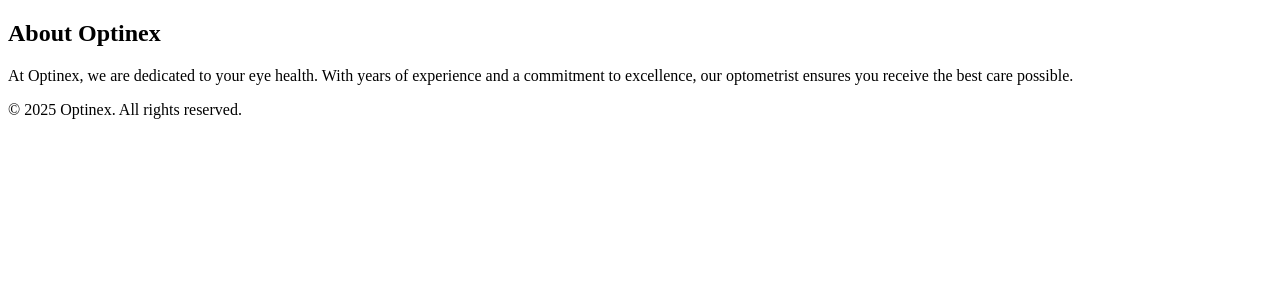
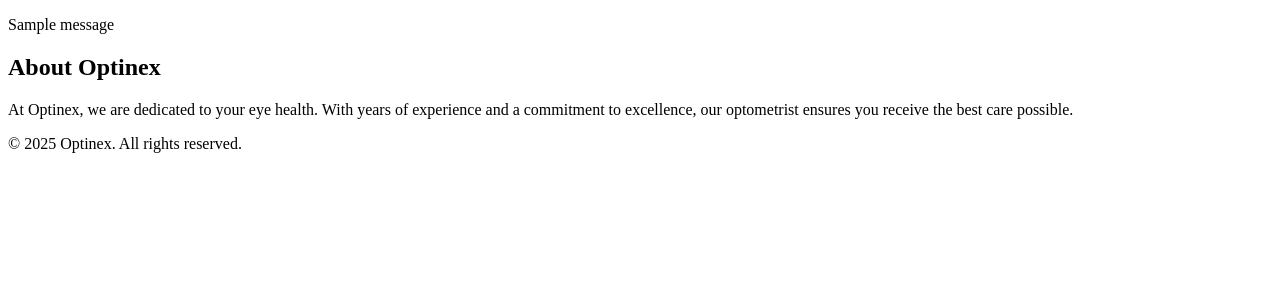
Before and after one commit to easybulb/optinex, a Django app: page /about/ in a window 1280 px wide. Shown: the part 98-398 px from the top of the page. Run offline with Django 5.2, Linux system fonts and the light colour scheme; one stand-in notice (Sample message) is shown.

Commit message:
add confirmation message tags to base.html

```diff
--- a/templates/base.html
+++ b/templates/base.html
@@ -16,6 +16,16 @@
             <a href="{% url 'contact' %}">Contact</a>
         </nav>
     </header>
+
+      <!-- Confirmation Messages -->
+    {% if messages %}
+        <div class="messages">
+            {% for message in messages %}
+                <p>{{ message }}</p>
+            {% endfor %}
+        </div>
+    {% endif %}
+
     <main>
         {% block content %}
         {% endblock %}
```
Also changed, not shown: db.sqlite3.
